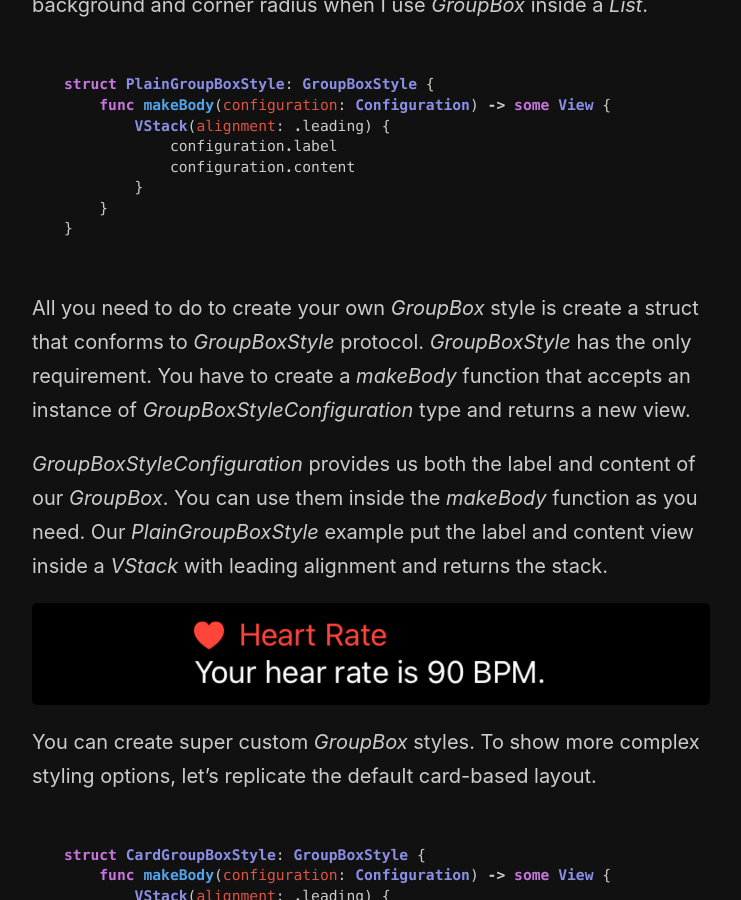
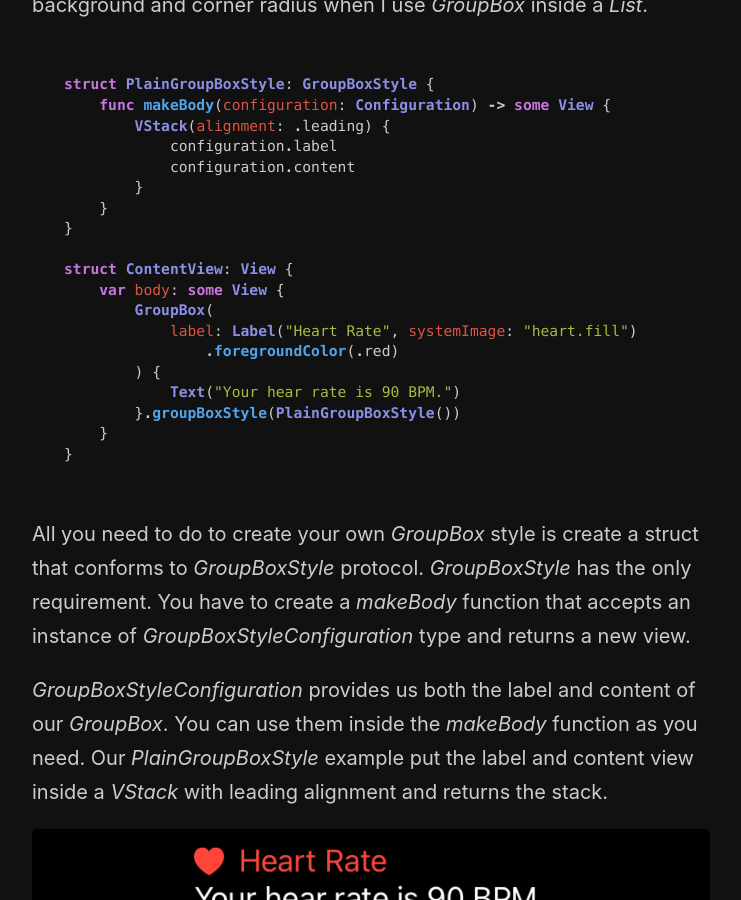
Before and after one commit to mecid/mecid.github.io, a Jekyll site: the page built from _posts/2020-10-15-mastering-groupbox-in-swiftui.md, in a window 1280 px wide and 900 px high, scrolled down 3433 px. Shown: the whole window, without its empty margins (258-999 px from the left). Built offline with Jekyll 4.4.1, drawn with Linux system fonts in a browser that asks for light colours.

Commit message:
groupbox code examples improved

````diff
--- a/_posts/2020-10-15-mastering-groupbox-in-swiftui.md
+++ b/_posts/2020-10-15-mastering-groupbox-in-swiftui.md
@@ -70,6 +70,17 @@ struct PlainGroupBoxStyle: GroupBoxStyle {
         }
     }
 }
+
+struct ContentView: View {
+    var body: some View {
+        GroupBox(
+            label: Label("Heart Rate", systemImage: "heart.fill")
+                .foregroundColor(.red)
+        ) {
+            Text("Your hear rate is 90 BPM.")
+        }.groupBoxStyle(PlainGroupBoxStyle())
+    }
+}
 ```
 
 All you need to do to create your own *GroupBox* style is create a struct that conforms to *GroupBoxStyle* protocol. *GroupBoxStyle* has the only requirement. You have to create a *makeBody* function that accepts an instance of *GroupBoxStyleConfiguration* type and returns a new view.
````
